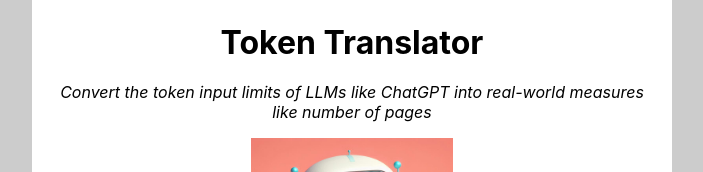
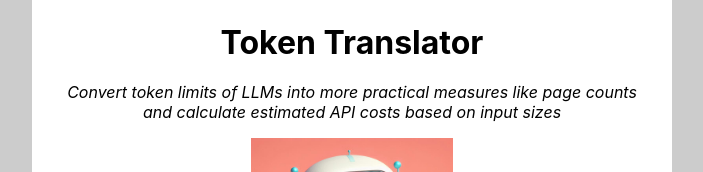
Before and after one commit to MichaelCurrin/token-translator, a React (Create React App) app: page / in a window 1280 px wide. Shown: the top 172 px of the page, without its empty margins (288-991 px from the left). Built offline with nearby package versions, Linux system fonts and the light colour scheme.

Commit message:
update Header.jsx

```diff
--- a/src/components/Header.jsx
+++ b/src/components/Header.jsx
@@ -8,8 +8,7 @@
 
       <p>
         <i>
-          Convert the token input limits of LLMs like ChatGPT into real-world
-          measures like number of pages
+          Convert token limits of LLMs into more practical measures like page counts and calculate estimated API costs based on input sizes
         </i>
       </p>
       <img src={headerImage} alt="Robot holding books" width="202"></img>
```
